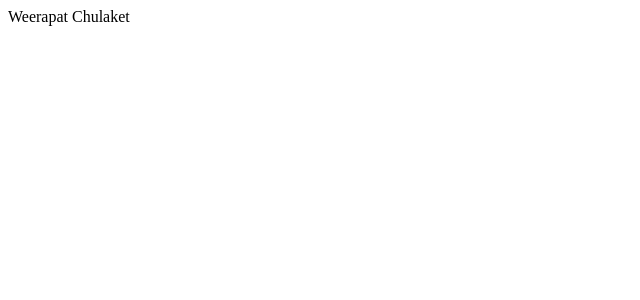
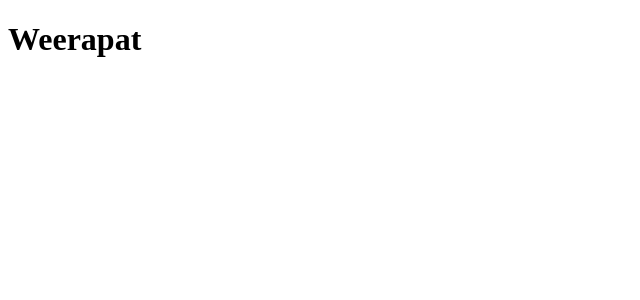
Before and after one commit to Keroro2139/boilerplate-react-webpack4-babel, a React app: page / in a window 1280 px wide. Shown: the top 300 px of the page, without its empty margins (0-640 px from the left). Built offline with nearby package versions, Linux system fonts and the light colour scheme; the HTML template or start-up script is replaced by a standard one.

Commit message:
update redux-logger v.3

```diff
--- /dev/null
+++ b/src/components/App.js
@@ -0,0 +1,11 @@
+import React from 'react';
+
+const App = (props) => {
+    return (
+        <div>
+            <h1>Weerapat</h1>
+        </div>
+    )
+}
+
+export default App;
--- a/src/index.js
+++ b/src/index.js
@@ -1,7 +1,22 @@
 import React from 'react';
 import ReactDOM from 'react-dom';
+import { Provider } from 'react-redux';
+import { createStore, applyMiddleware } from 'redux';
+import thunk from 'redux-thunk';
+import promise from 'redux-promise';
+import logger from 'redux-logger';
+
+import allReducers from './reducers';
+import App from './components/App';
+
+const store = createStore(
+    allReducers,
+    applyMiddleware(thunk, promise, logger)
+);
 
 ReactDOM.render(
-    <div>Weerapat Chulaket</div>,
+    <Provider store={store}>
+        <App />
+    </Provider>,
     document.querySelector('#root')
 )
--- /dev/null
+++ b/src/reducers/index.js
@@ -0,0 +1,7 @@
+import { combineReducers } from 'redux';
+
+const allReducers = combineReducers({
+    state: (state = {}) => state
+});
+
+export default allReducers;
```
Also changed, not shown: package.json (+1 -6 lines).
